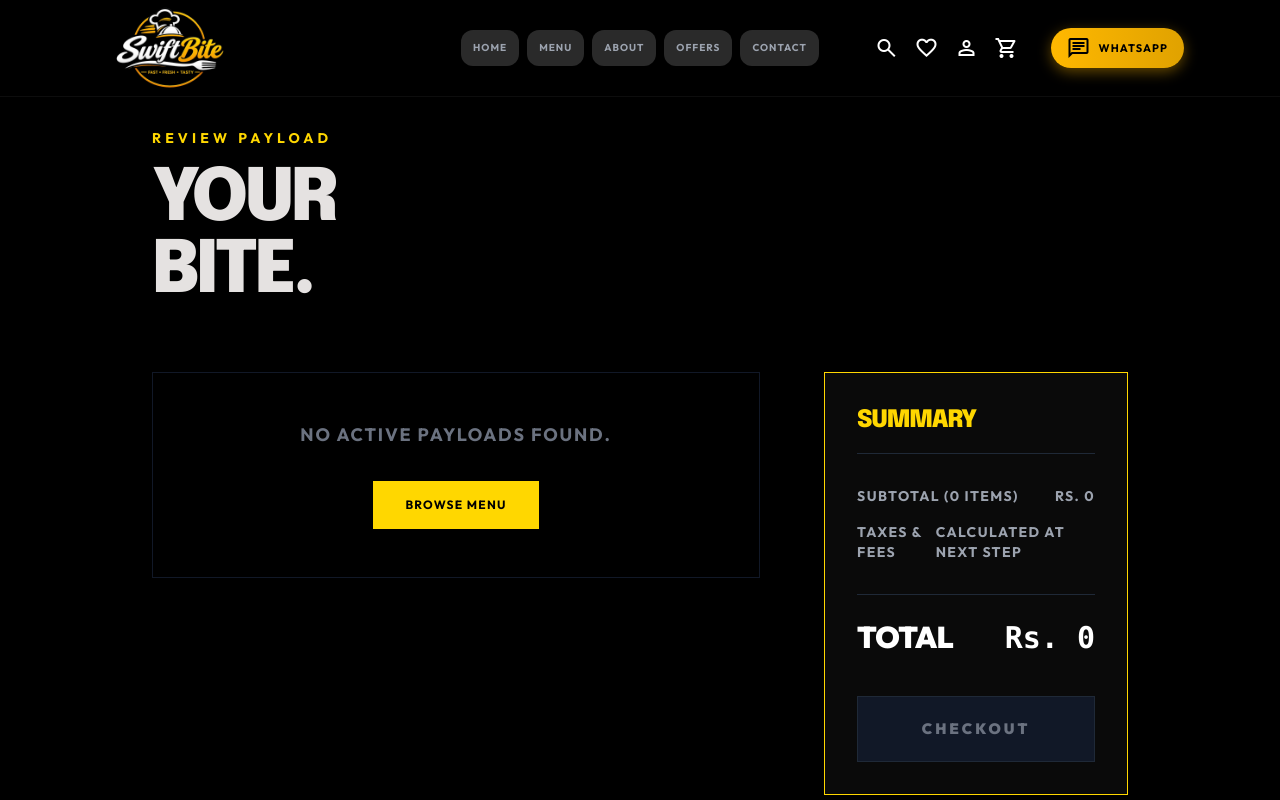
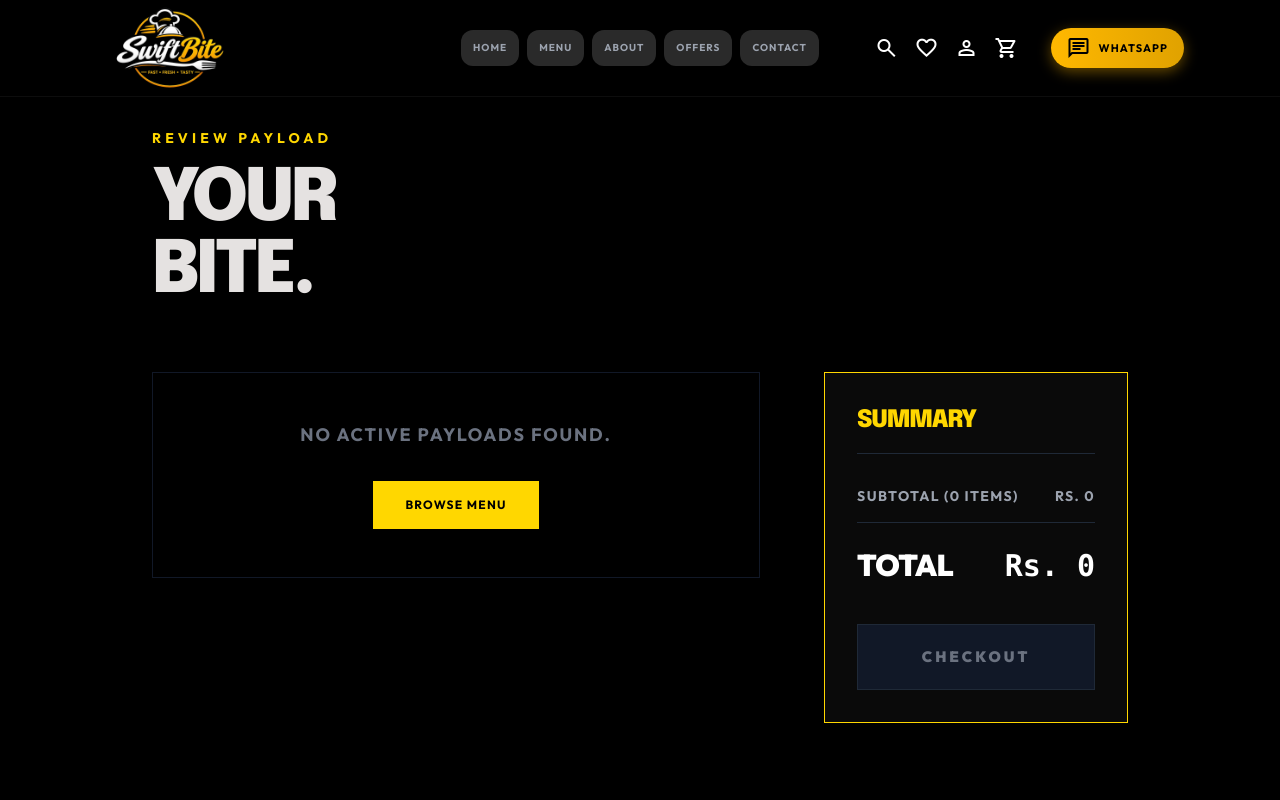
Before and after one commit to Muhammad-Saad28/swiftbite, a Next.js app: page /cart in a window 1280 px wide. Shown: the top 800 px of the page. Built offline with nearby package versions, Linux system fonts and the light colour scheme.

Commit message:
chore: remove taxes and fees from cart summary

```diff
--- a/app/cart/page.tsx
+++ b/app/cart/page.tsx
@@ -84,10 +84,7 @@
                 <span>Subtotal ({cart.length} items)</span>
                 <span>Rs. {total}</span>
               </div>
-              <div className="flex justify-between items-center font-bold text-sm text-gray-400 mb-8 uppercase tracking-widest">
-                <span>Taxes & Fees</span>
-                <span>Calculated at next step</span>
-              </div>
+
 
               <div className="flex justify-between items-baseline text-white mb-10 border-t border-gray-800 pt-6">
                 <span className="font-black text-3xl tracking-tight">TOTAL</span>
```
